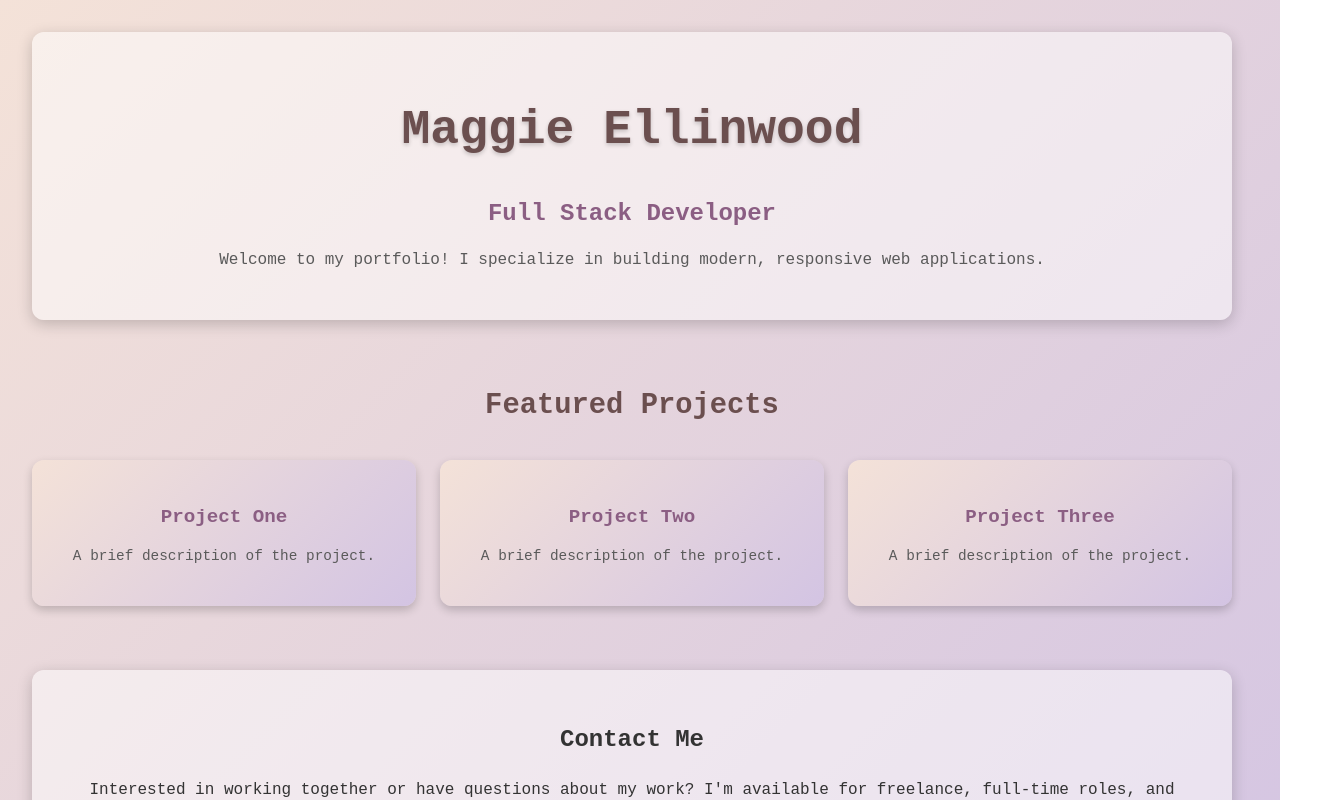
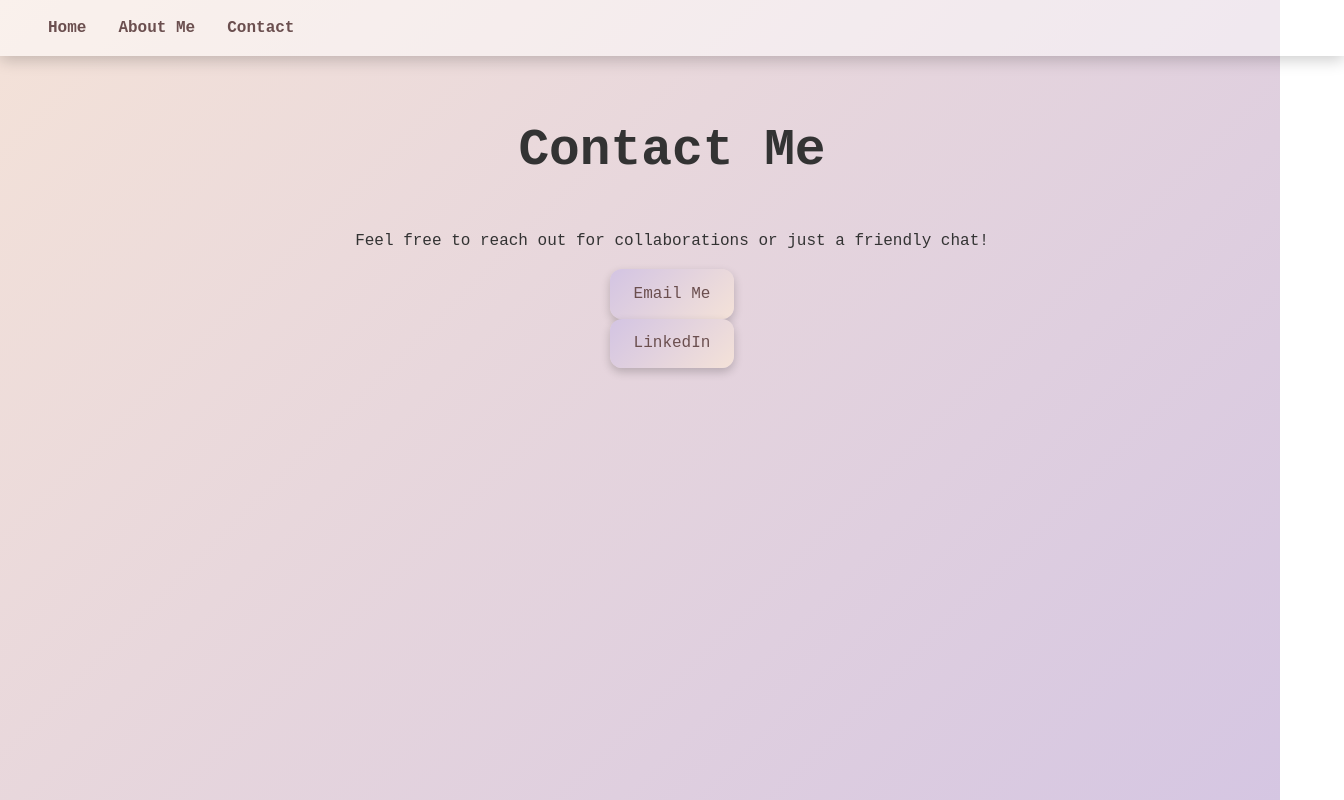
Before and after one commit to mellinwood1023/MyPortfolio, a React (Vite) app: page /contact in a window 1280 px wide. Shown: the top 800 px of the page, 1344 px wide, since content can reach past the window. Built offline with nearby package versions, Linux system fonts and the light colour scheme.

Commit message:
nav bar / footer

```diff
--- a/package.json
+++ b/package.json
@@ -12,7 +12,8 @@
   },
   "dependencies": {
     "react": "^19.1.0",
-    "react-dom": "^19.1.0"
+    "react-dom": "^19.1.0",
+    "react-router-dom": "^7.6.1"
   },
   "devDependencies": {
     "@eslint/js": "^9.25.0",
--- /dev/null
+++ b/src/About.tsx
@@ -0,0 +1,10 @@
+function About() {
+  return (
+    <div className="about">
+      <h1>About Me</h1>
+      <p>Welcome to my portfolio! I am a passionate developer with a love for creating modern, responsive web applications. I specialize in React, TypeScript, and CSS to build sleek and functional designs.</p>
+    </div>
+  );
+}
+
+export default About;
--- a/src/App.tsx
+++ b/src/App.tsx
@@ -2,6 +2,7 @@ import { useState } from 'react';
 import reactLogo from './assets/react.svg';
 import './App.css';
 import Portfolio from './Portfolio';
+import Footer from './Footer';
 
 function App() {
   const [count, setCount] = useState(0);
@@ -26,6 +27,7 @@ function App() {
         Click on the React logo to learn more
       </p>
       <Portfolio />
+      <Footer />
     </>
   );
 }
--- /dev/null
+++ b/src/Contact.tsx
@@ -0,0 +1,12 @@
+function Contact() {
+  return (
+    <div className="contact-page">
+      <h1>Contact Me</h1>
+      <p>Feel free to reach out for collaborations or just a friendly chat!</p>
+      <a href="mailto:maggie@example.com" className="contact-button">Email Me</a>
+      <a href="https://www.linkedin.com/in/your-profile" target="_blank" rel="noopener noreferrer" className="contact-button">LinkedIn</a>
+    </div>
+  );
+}
+
+export default Contact;
--- /dev/null
+++ b/src/Footer.tsx
@@ -0,0 +1,12 @@
+function Footer() {
+  return (
+    <footer className="footer">
+      <p>&copy; {new Date().getFullYear()} Maggie Ellinwood. All rights reserved.</p>
+      <p>
+        Built with <a href="https://reactjs.org/" target="_blank" rel="noopener noreferrer">React</a> and <a href="https://vitejs.dev/" target="_blank" rel="noopener noreferrer">Vite</a>.
+      </p>
+    </footer>
+  );
+}
+
+export default Footer;
--- /dev/null
+++ b/src/Navbar.tsx
@@ -0,0 +1,15 @@
+import { Link } from 'react-router-dom';
+
+function Navbar() {
+  return (
+    <nav className="navbar">
+      <ul>
+        <li><Link to="/">Home</Link></li>
+        <li><Link to="/about">About Me</Link></li>
+        <li><Link to="/contact">Contact</Link></li>
+      </ul>
+    </nav>
+  );
+}
+
+export default Navbar;
--- a/src/Portfolio.css
+++ b/src/Portfolio.css
@@ -116,3 +116,80 @@ main {
   background: linear-gradient(135deg, #f4e2d8, #d3c4e3);
   transform: translateY(-3px);
 }
+
+/* Styled the navbar to stretch across the page and match the portfolio aesthetic */
+.navbar {
+  display: flex;
+  justify-content: space-between;
+  align-items: center;
+  background: rgba(255, 255, 255, 0.5); /* Translucent white background */
+  padding: 1rem 2rem;
+  box-shadow: 0 4px 15px rgba(0, 0, 0, 0.2);
+  position: sticky;
+  top: 0;
+  z-index: 1000;
+  width: 100vw; /* Use viewport width to ensure full stretch */
+  max-width: none; /* Remove any constraints */
+}
+
+.navbar ul {
+  display: flex;
+  list-style: none;
+  margin: 0;
+  padding: 0;
+}
+
+.navbar li {
+  margin: 0 1rem;
+}
+
+.navbar a {
+  text-decoration: none;
+  font-size: 1rem;
+  font-weight: 600;
+  color: #6b4f4f;
+  transition: color 0.3s;
+}
+
+.navbar a:hover {
+  color: #8b5e83;
+}
+
+/* Align content to the center and top for Contact Me page */
+.contact-page {
+  text-align: center;
+  margin: 0 auto;
+  max-width: 1200px; /* Limit the width */
+  display: flex;
+  flex-direction: column;
+  justify-content: flex-start;
+  align-items: center;
+  min-height: 100vh;
+  padding: 2rem;
+  width: 100%; /* Stretch across the page */
+  box-sizing: border-box; /* Include padding in width calculation */
+}
+
+/* Align content to the center and top for About Me page */
+.about {
+  text-align: center;
+  margin: 0 auto;
+  max-width: 1200px; /* Limit the width */
+  display: flex;
+  flex-direction: column;
+  justify-content: flex-start;
+  align-items: center;
+  min-height: 100vh;
+  padding: 2rem;
+  width: 100%; /* Stretch across the page */
+  box-sizing: border-box; /* Include padding in width calculation */
+}
+
+/* Make the footer very small */
+.footer {
+  font-size: 0.75rem; /* Reduce font size */
+  padding: 0.5rem; /* Reduce padding */
+  text-align: center;
+  background: rgba(255, 255, 255, 0.5); /* Translucent background */
+  box-shadow: 0 -2px 10px rgba(0, 0, 0, 0.1);
+}
--- a/src/index.css
+++ b/src/index.css
@@ -1,3 +1,6 @@
+/* Moved the @import statement to the top of the file */
+@import url('https://fonts.googleapis.com/css2?family=Quicksand:wght@300;400;600&display=swap');
+
 :root {
   font-family: 'Quicksand', Georgia, 'Times New Roman', Times, serif , sans-serif;
   line-height: 1.5;
@@ -12,8 +15,6 @@
   -webkit-font-smoothing: antialiased;
   -moz-osx-font-smoothing: grayscale;
 }
-
-@import url('https://fonts.googleapis.com/css2?family=Quicksand:wght@300;400;600&display=swap');
 
 a {
   font-weight: 500;
@@ -31,11 +32,15 @@ body {
   min-width: 320px;
   min-height: 100vh;
 
-  /* Set the entire background of the portfolio to a flower image */
-  background: url('https://source.unsplash.com/1920x1080/?flowers,boho') center/cover no-repeat fixed;
+  background: none;
   color: #333;
-  font-family: 'Quicksand', sans-serif;
-  padding: 0;
+  font-family: 'Century Gothic', 'Arial', sans-serif;
+  padding: 5rem 2rem; /* Add padding for better spacing */
+
+  /* Ensure the page content fits within the viewport width */
+  width: 100%; /* Use percentage to fit the viewport */
+  overflow-x: hidden; /* Prevent horizontal scrolling */
+  box-sizing: border-box; /* Include padding and border in width calculation */
 }
 
 h1 {
@@ -62,6 +67,26 @@ button:focus-visible {
   outline: 4px auto -webkit-focus-ring-color;
 }
 
+/* Styled the scrollbar for a more delicate and smaller appearance */
+body::-webkit-scrollbar {
+  width: 8px; /* Smaller width */
+}
+
+body::-webkit-scrollbar-track {
+  background: #ffe4e1; /* Light coral background */
+  border-radius: 10px; /* Rounded edges */
+}
+
+body::-webkit-scrollbar-thumb {
+  background: #0f2139; /* Coral color for the thumb */
+  border-radius: 10px; /* Rounded edges */
+  border: 2px solid #ffe4e1; /* Border to match the track */
+}
+
+body::-webkit-scrollbar-thumb:hover {
+  background: #d65985; /* Slightly brighter coral on hover */
+}
+
 @media (prefers-color-scheme: light) {
   :root {
     color: #213547;
--- a/src/main.tsx
+++ b/src/main.tsx
@@ -1,10 +1,22 @@
 import React from 'react';
 import ReactDOM from 'react-dom/client';
+import { BrowserRouter as Router, Routes, Route } from 'react-router-dom';
 import './index.css';
 import Portfolio from './Portfolio';
+import About from './About';
+import Contact from './Contact';
+import Navbar from './Navbar';
+import Footer from './Footer';
 
 ReactDOM.createRoot(document.getElementById('root') as HTMLElement).render(
   <React.StrictMode>
-    <Portfolio />
+    <Router>
+      <Navbar />
+      <Routes>
+        <Route path="/" element={<><Portfolio /><Footer /></>} />
+        <Route path="/about" element={<><About /><Footer /></>} />
+        <Route path="/contact" element={<><Contact /><Footer /></>} />
+      </Routes>
+    </Router>
   </React.StrictMode>
 );
```
Also changed, not shown: src/public/Flowers.jpg (added), 1 other file (tests, documents, lock files or other folders).
